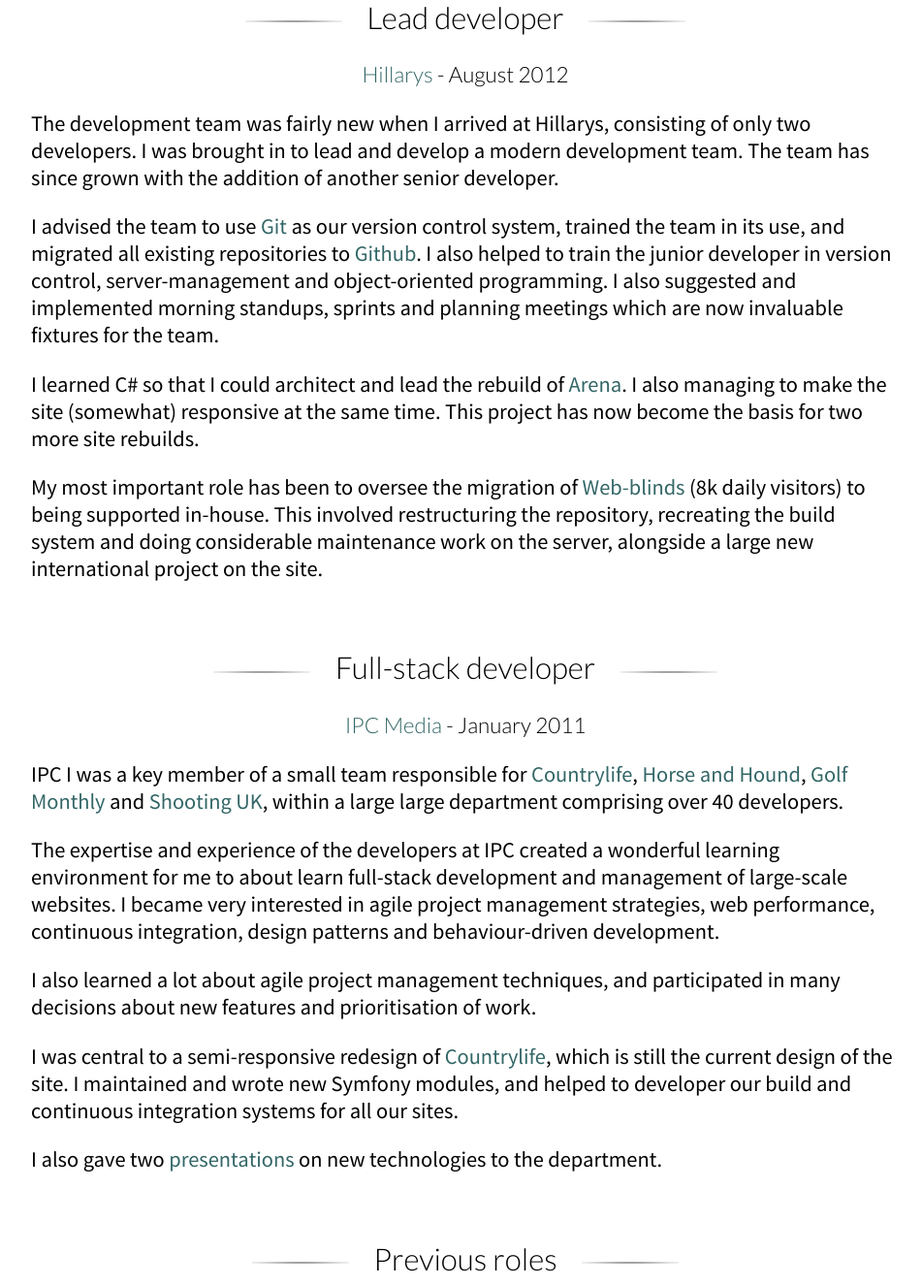
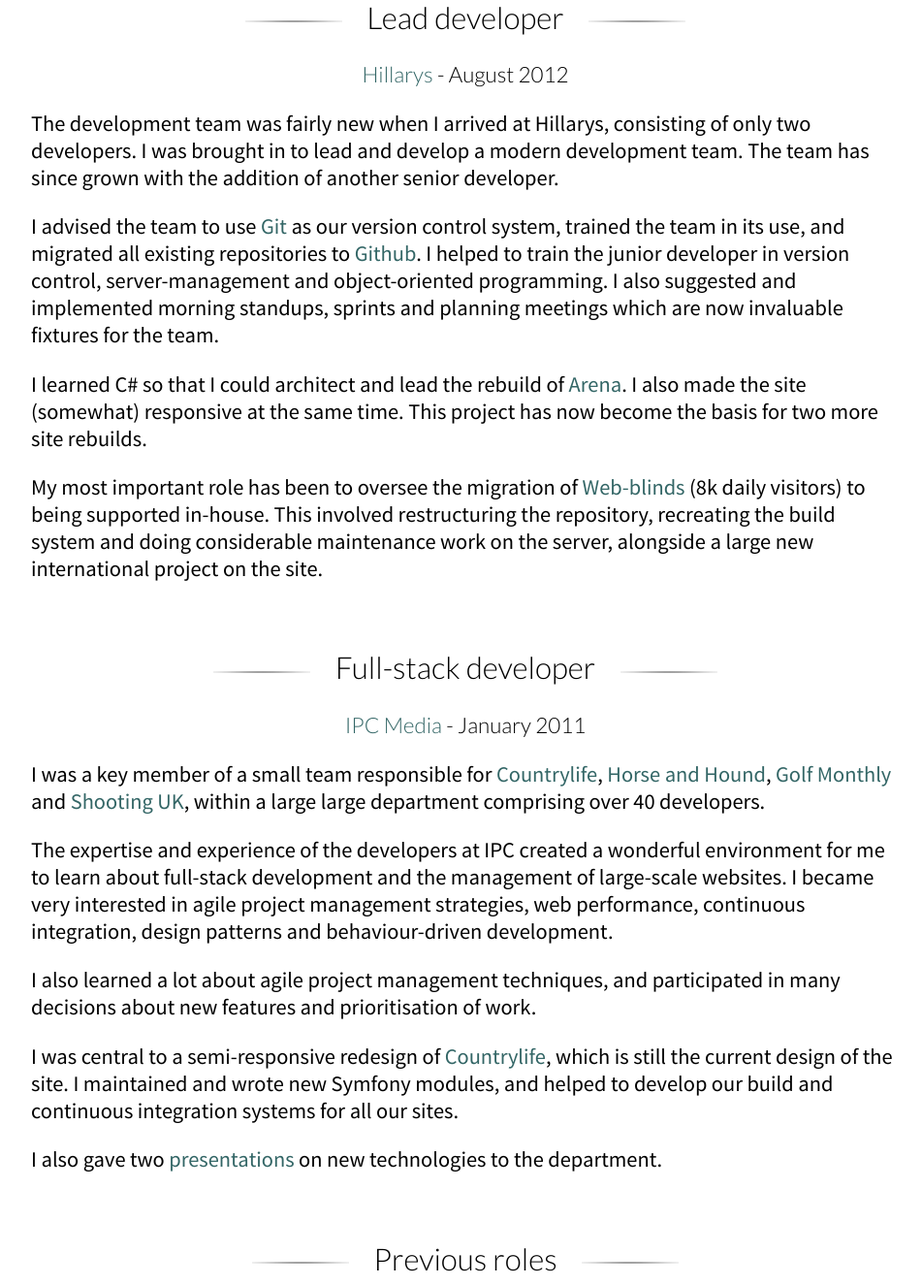
Before and after one commit to nottrobin/cv.robinwinslow.uk, a Django app: template cv/templates/cv/roles.html in a window 1280 px wide. Shown: the part 422-1747 px from the top of the page at 97% size, without its empty margins (160-1111 px from the left). Run offline with Django 3.2, Linux system fonts and the light colour scheme; the template is opened without the code that fills it, so the values that code supplies are empty; some libraries are stand-ins or nearby versions.

Commit message:
Roles page: wording tweaks (thanks Nick)

```diff
--- a/cv/templates/cv/roles.html
+++ b/cv/templates/cv/roles.html
@@ -23,9 +23,9 @@ Lead developer
 
 The development team was fairly new when I arrived at Hillarys, consisting of only two developers. I was brought in to lead and develop a modern development team. The team has since grown with the addition of another senior developer.
 
-I advised the team to use [Git](http://git-scm.com/) as our version control system, trained the team in its use, and migrated all existing repositories to [Github](https://github.com/Hillarys/). I also helped to train the junior developer in version control, server-management and object-oriented programming. I also suggested and implemented morning standups, sprints and planning meetings which are now invaluable fixtures for the team.
+I advised the team to use [Git](http://git-scm.com/) as our version control system, trained the team in its use, and migrated all existing repositories to [Github](https://github.com/Hillarys/). I helped to train the junior developer in version control, server-management and object-oriented programming. I also suggested and implemented morning standups, sprints and planning meetings which are now invaluable fixtures for the team.
 
-I learned C# so that I could architect and lead the rebuild of [Arena](http://www.arena-blinds.com). I also managing to make the site (somewhat) responsive at the same time. This project has now become the basis for two more site rebuilds.
+I learned C# so that I could architect and lead the rebuild of [Arena](http://www.arena-blinds.com). I also made the site (somewhat) responsive at the same time. This project has now become the basis for two more site rebuilds.
 
 My most important role has been to oversee the migration of [Web-blinds](http://web-blinds.com) (8k daily visitors) to being supported in-house. This involved restructuring the repository, recreating the build system and doing considerable maintenance work on the server, alongside a large new international project on the site.
 
@@ -35,13 +35,13 @@ Full-stack developer
 [IPC Media](http://www.ipcmedia.com ) - January 2011
 ---
 
-IPC I was a key member of a small team responsible for [Countrylife](http://countrylife.co.uk), [Horse and Hound](http://horseandhound.co.uk), [Golf Monthly](http://golf-monthly.co.uk) and [Shooting UK](http://shootinguk.co.uk), within a large large department comprising over 40 developers.
+I was a key member of a small team responsible for [Countrylife](http://countrylife.co.uk), [Horse and Hound](http://horseandhound.co.uk), [Golf Monthly](http://golf-monthly.co.uk) and [Shooting UK](http://shootinguk.co.uk), within a large large department comprising over 40 developers.
 
-The expertise and experience of the developers at IPC created a wonderful learning environment for me to about learn full-stack development and management of large-scale websites. I became very interested in agile project management strategies, web performance, continuous integration, design patterns and behaviour-driven development.
+The expertise and experience of the developers at IPC created a wonderful environment for me to learn about full-stack development and the management of large-scale websites. I became very interested in agile project management strategies, web performance, continuous integration, design patterns and behaviour-driven development.
 
 I also learned a lot about agile project management techniques, and participated in many decisions about new features and prioritisation of work.
 
-I was central to a semi-responsive redesign of [Countrylife](http://countrylife.co.uk), which is still the current design of the site. I maintained and wrote new Symfony modules, and helped to developer our build and continuous integration systems for all our sites.
+I was central to a semi-responsive redesign of [Countrylife](http://countrylife.co.uk), which is still the current design of the site. I maintained and wrote new Symfony modules, and helped to develop our build and continuous integration systems for all our sites.
 
 I also gave two [presentations]({% url 'publications' %}#html5-and-how-to-use-it) on new technologies to the department.
 
```
